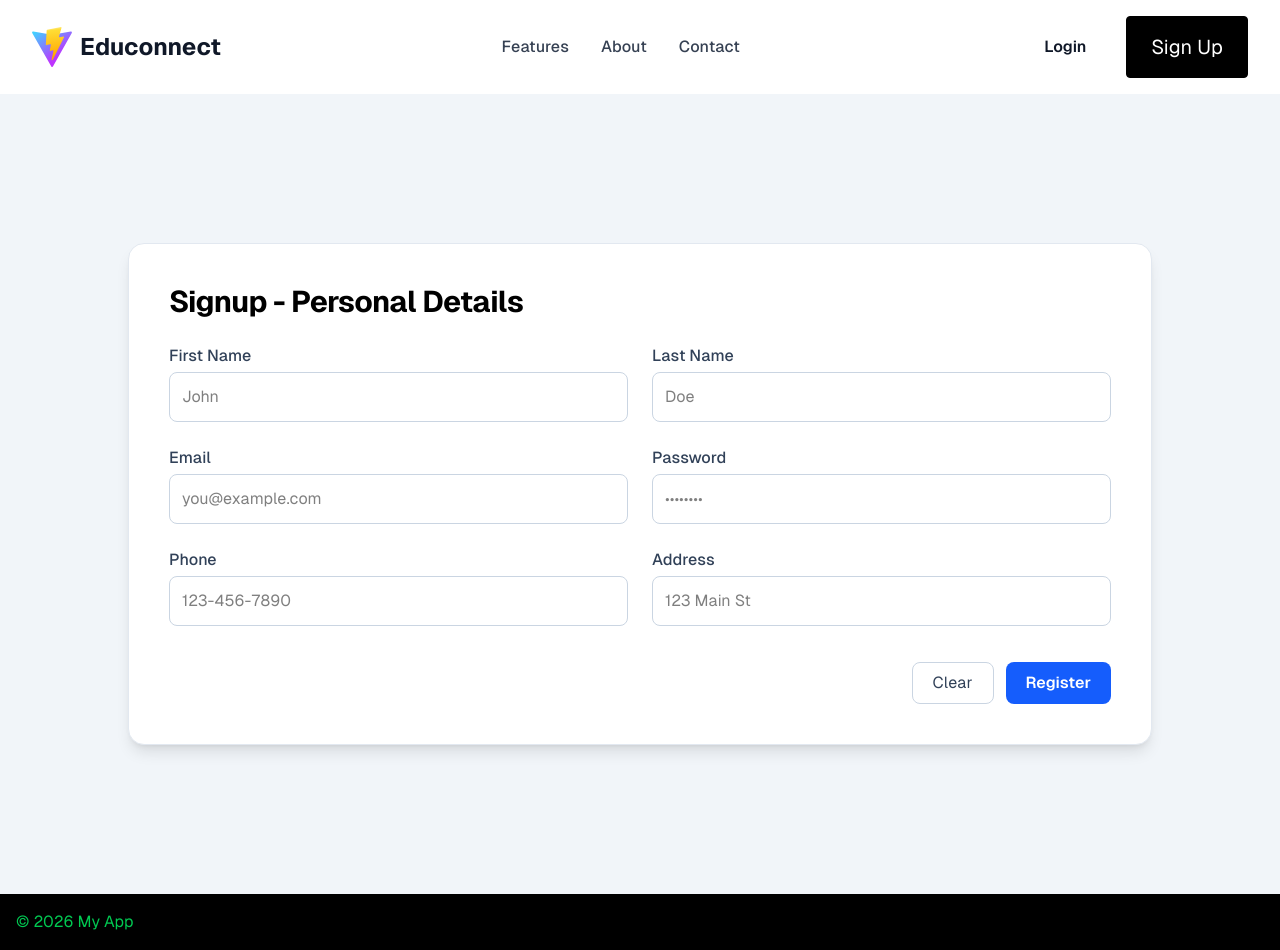
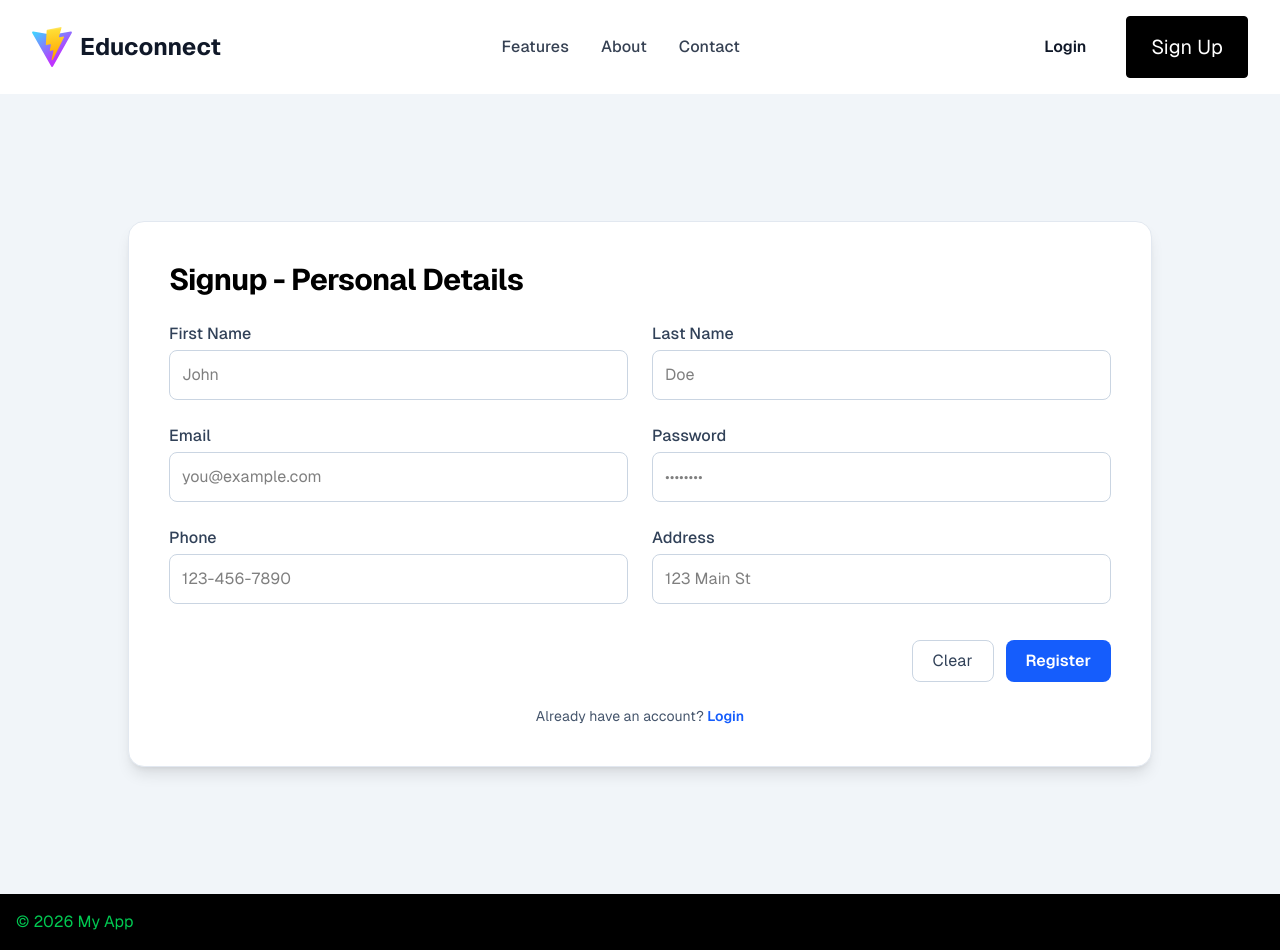
Before and after one commit to SydNexDarSky/Frontend-App, a React (Vite) app: page /auth/signup in a window 1280 px wide. Built offline with nearby package versions, Linux system fonts and the light colour scheme.

Commit message:
Add login link to Signup page

```diff
--- a/src/pages/auth/Signup.jsx
+++ b/src/pages/auth/Signup.jsx
@@ -120,6 +120,13 @@ export default function Signup() {
             </button>
           </div>
         </form>
+
+        <div className="text-center mt-6 text-sm text-slate-600">
+          Already have an account? {" "}
+          <a href="/login" className="text-blue-600 hover:text-blue-700 font-semibold">
+            Login
+          </a>
+        </div>
       </div>
     </div>
   )
```
